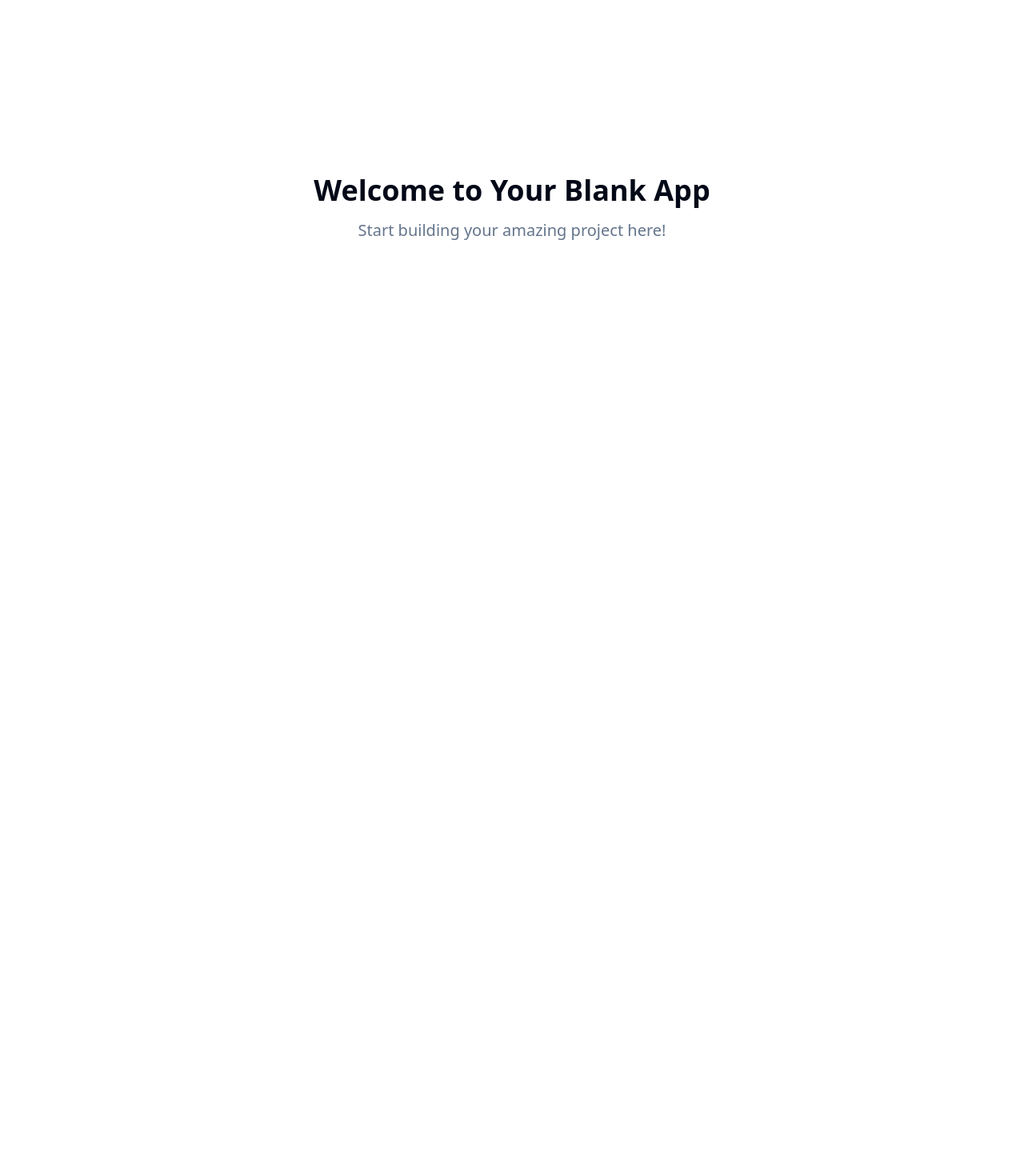
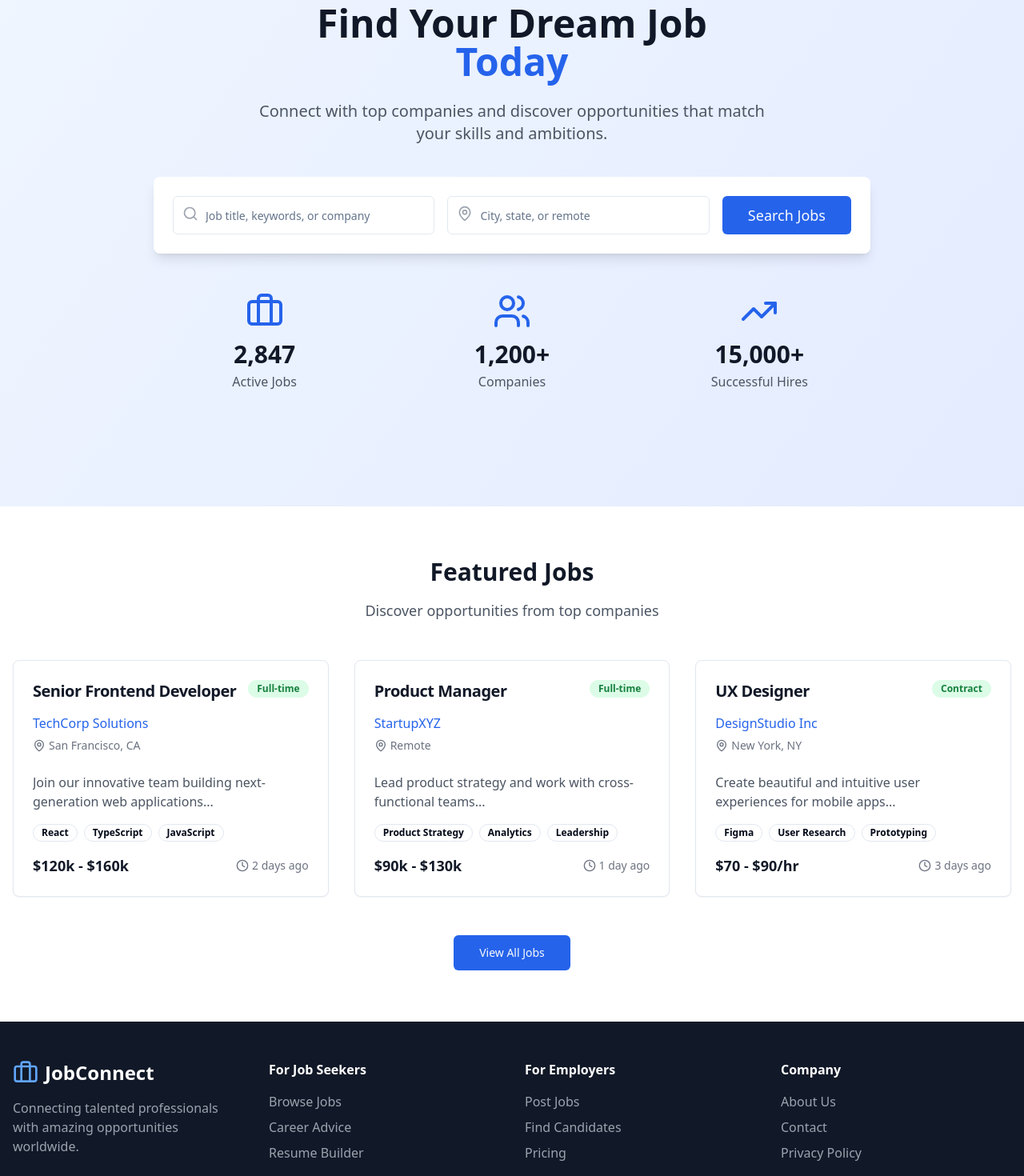
Before and after one commit to Fenet-damena/EthioWork, a React (Vite) app: page / in a window 1280 px wide. Shown: the part 140-1610 px from the top of the page at 80% size. Before the commit the page ends 800 px from the top, so only its background shows below. Built offline with nearby package versions, Linux system fonts and the light colour scheme.

Commit message:
feat: Set up project structure
Create basic frontend and backend project structures.

```diff
--- a/index.html
+++ b/index.html
@@ -1,20 +1,21 @@
+
 <!DOCTYPE html>
 <html lang="en">
   <head>
     <meta charset="UTF-8" />
     <meta name="viewport" content="width=device-width, initial-scale=1.0" />
-    <title>seeker-connect-app</title>
-    <meta name="description" content="Lovable Generated Project" />
-    <meta name="author" content="Lovable" />
+    <title>JobConnect - Find Your Dream Job Today</title>
+    <meta name="description" content="Connect with top companies and discover job opportunities that match your skills. Find your dream job today with JobConnect." />
+    <meta name="author" content="JobConnect Team" />
 
-    <meta property="og:title" content="seeker-connect-app" />
-    <meta property="og:description" content="Lovable Generated Project" />
+    <meta property="og:title" content="JobConnect - Find Your Dream Job Today" />
+    <meta property="og:description" content="Connect with top companies and discover job opportunities that match your skills. Find your dream job today with JobConnect." />
     <meta property="og:type" content="website" />
-    <meta property="og:image" content="https://lovable.dev/opengraph-image-p98pqg.png" />
+    <meta property="og:image" content="/placeholder.svg" />
 
     <meta name="twitter:card" content="summary_large_image" />
-    <meta name="twitter:site" content="@lovable_dev" />
-    <meta name="twitter:image" content="https://lovable.dev/opengraph-image-p98pqg.png" />
+    <meta name="twitter:site" content="@jobconnect" />
+    <meta name="twitter:image" content="/placeholder.svg" />
   </head>
 
   <body>
--- a/src/pages/Index.tsx
+++ b/src/pages/Index.tsx
@@ -1,12 +1,221 @@
-// Update this page (the content is just a fallback if you fail to update the page)
+
+import { Button } from "@/components/ui/button";
+import { Input } from "@/components/ui/input";
+import { Card, CardContent, CardHeader, CardTitle } from "@/components/ui/card";
+import { Badge } from "@/components/ui/badge";
+import { Search, MapPin, Briefcase, Users, TrendingUp, Clock } from "lucide-react";
 
 const Index = () => {
+  const featuredJobs = [
+    {
+      id: 1,
+      title: "Senior Frontend Developer",
+      company: "TechCorp Solutions",
+      location: "San Francisco, CA",
+      type: "Full-time",
+      salary: "$120k - $160k",
+      description: "Join our innovative team building next-generation web applications...",
+      tags: ["React", "TypeScript", "JavaScript"],
+      posted: "2 days ago"
+    },
+    {
+      id: 2,
+      title: "Product Manager",
+      company: "StartupXYZ",
+      location: "Remote",
+      type: "Full-time",
+      salary: "$90k - $130k",
+      description: "Lead product strategy and work with cross-functional teams...",
+      tags: ["Product Strategy", "Analytics", "Leadership"],
+      posted: "1 day ago"
+    },
+    {
+      id: 3,
+      title: "UX Designer",
+      company: "DesignStudio Inc",
+      location: "New York, NY",
+      type: "Contract",
+      salary: "$70 - $90/hr",
+      description: "Create beautiful and intuitive user experiences for mobile apps...",
+      tags: ["Figma", "User Research", "Prototyping"],
+      posted: "3 days ago"
+    }
+  ];
+
+  const stats = [
+    { icon: Briefcase, label: "Active Jobs", value: "2,847" },
+    { icon: Users, label: "Companies", value: "1,200+" },
+    { icon: TrendingUp, label: "Successful Hires", value: "15,000+" }
+  ];
+
   return (
-    <div className="min-h-screen flex items-center justify-center bg-background">
-      <div className="text-center">
-        <h1 className="text-4xl font-bold mb-4">Welcome to Your Blank App</h1>
-        <p className="text-xl text-muted-foreground">Start building your amazing project here!</p>
-      </div>
+    <div className="min-h-screen bg-gradient-to-br from-blue-50 to-indigo-100">
+      {/* Header */}
+      <header className="bg-white shadow-sm border-b">
+        <div className="max-w-7xl mx-auto px-4 sm:px-6 lg:px-8">
+          <div className="flex justify-between items-center h-16">
+            <div className="flex items-center space-x-2">
+              <Briefcase className="h-8 w-8 text-blue-600" />
+              <span className="text-2xl font-bold text-gray-900">JobConnect</span>
+            </div>
+            <nav className="hidden md:flex space-x-8">
+              <a href="#" className="text-gray-700 hover:text-blue-600 font-medium">Find Jobs</a>
+              <a href="#" className="text-gray-700 hover:text-blue-600 font-medium">Companies</a>
+              <a href="#" className="text-gray-700 hover:text-blue-600 font-medium">Post Job</a>
+            </nav>
+            <div className="flex items-center space-x-4">
+              <Button variant="outline">Sign In</Button>
+              <Button className="bg-blue-600 hover:bg-blue-700">Sign Up</Button>
+            </div>
+          </div>
+        </div>
+      </header>
+
+      {/* Hero Section */}
+      <section className="py-20 px-4">
+        <div className="max-w-4xl mx-auto text-center">
+          <h1 className="text-5xl font-bold text-gray-900 mb-6">
+            Find Your Dream Job
+            <span className="text-blue-600 block">Today</span>
+          </h1>
+          <p className="text-xl text-gray-600 mb-10 max-w-2xl mx-auto">
+            Connect with top companies and discover opportunities that match your skills and ambitions.
+          </p>
+
+          {/* Search Bar */}
+          <div className="bg-white rounded-lg shadow-lg p-6 mb-12">
+            <div className="flex flex-col md:flex-row gap-4">
+              <div className="flex-1 relative">
+                <Search className="absolute left-3 top-3 h-5 w-5 text-gray-400" />
+                <Input
+                  placeholder="Job title, keywords, or company"
+                  className="pl-10 h-12 text-lg"
+                />
+              </div>
+              <div className="flex-1 relative">
+                <MapPin className="absolute left-3 top-3 h-5 w-5 text-gray-400" />
+                <Input
+                  placeholder="City, state, or remote"
+                  className="pl-10 h-12 text-lg"
+                />
+              </div>
+              <Button className="h-12 px-8 bg-blue-600 hover:bg-blue-700 text-lg">
+                Search Jobs
+              </Button>
+            </div>
+          </div>
+
+          {/* Stats */}
+          <div className="grid grid-cols-1 md:grid-cols-3 gap-8 mb-16">
+            {stats.map((stat, index) => (
+              <div key={index} className="text-center">
+                <stat.icon className="h-12 w-12 text-blue-600 mx-auto mb-3" />
+                <div className="text-3xl font-bold text-gray-900 mb-1">{stat.value}</div>
+                <div className="text-gray-600">{stat.label}</div>
+              </div>
+            ))}
+          </div>
+        </div>
+      </section>
+
+      {/* Featured Jobs */}
+      <section className="py-16 px-4 bg-white">
+        <div className="max-w-7xl mx-auto">
+          <div className="text-center mb-12">
+            <h2 className="text-3xl font-bold text-gray-900 mb-4">Featured Jobs</h2>
+            <p className="text-gray-600 text-lg">Discover opportunities from top companies</p>
+          </div>
+
+          <div className="grid grid-cols-1 md:grid-cols-2 lg:grid-cols-3 gap-8">
+            {featuredJobs.map((job) => (
+              <Card key={job.id} className="hover:shadow-lg transition-shadow duration-300 cursor-pointer">
+                <CardHeader>
+                  <div className="flex justify-between items-start mb-2">
+                    <CardTitle className="text-xl font-semibold text-gray-900 hover:text-blue-600">
+                      {job.title}
+                    </CardTitle>
+                    <Badge variant="secondary" className="text-green-700 bg-green-100">
+                      {job.type}
+                    </Badge>
+                  </div>
+                  <div className="text-blue-600 font-medium">{job.company}</div>
+                  <div className="flex items-center text-gray-500 text-sm mt-1">
+                    <MapPin className="h-4 w-4 mr-1" />
+                    {job.location}
+                  </div>
+                </CardHeader>
+                <CardContent>
+                  <p className="text-gray-600 mb-4 line-clamp-2">{job.description}</p>
+                  <div className="flex flex-wrap gap-2 mb-4">
+                    {job.tags.map((tag, index) => (
+                      <Badge key={index} variant="outline" className="text-xs">
+                        {tag}
+                      </Badge>
+                    ))}
+                  </div>
+                  <div className="flex justify-between items-center">
+                    <div className="text-lg font-semibold text-gray-900">{job.salary}</div>
+                    <div className="flex items-center text-gray-500 text-sm">
+                      <Clock className="h-4 w-4 mr-1" />
+                      {job.posted}
+                    </div>
+                  </div>
+                </CardContent>
+              </Card>
+            ))}
+          </div>
+
+          <div className="text-center mt-12">
+            <Button size="lg" className="bg-blue-600 hover:bg-blue-700">
+              View All Jobs
+            </Button>
+          </div>
+        </div>
+      </section>
+
+      {/* Footer */}
+      <footer className="bg-gray-900 text-white py-12">
+        <div className="max-w-7xl mx-auto px-4">
+          <div className="grid grid-cols-1 md:grid-cols-4 gap-8">
+            <div>
+              <div className="flex items-center space-x-2 mb-4">
+                <Briefcase className="h-8 w-8 text-blue-400" />
+                <span className="text-2xl font-bold">JobConnect</span>
+              </div>
+              <p className="text-gray-400">
+                Connecting talented professionals with amazing opportunities worldwide.
+              </p>
+            </div>
+            <div>
+              <h3 className="font-semibold mb-4">For Job Seekers</h3>
+              <ul className="space-y-2 text-gray-400">
+                <li><a href="#" className="hover:text-white">Browse Jobs</a></li>
+                <li><a href="#" className="hover:text-white">Career Advice</a></li>
+                <li><a href="#" className="hover:text-white">Resume Builder</a></li>
+              </ul>
+            </div>
+            <div>
+              <h3 className="font-semibold mb-4">For Employers</h3>
+              <ul className="space-y-2 text-gray-400">
+                <li><a href="#" className="hover:text-white">Post Jobs</a></li>
+                <li><a href="#" className="hover:text-white">Find Candidates</a></li>
+                <li><a href="#" className="hover:text-white">Pricing</a></li>
+              </ul>
+            </div>
+            <div>
+              <h3 className="font-semibold mb-4">Company</h3>
+              <ul className="space-y-2 text-gray-400">
+                <li><a href="#" className="hover:text-white">About Us</a></li>
+                <li><a href="#" className="hover:text-white">Contact</a></li>
+                <li><a href="#" className="hover:text-white">Privacy Policy</a></li>
+              </ul>
+            </div>
+          </div>
+          <div className="border-t border-gray-800 mt-8 pt-8 text-center text-gray-400">
+            <p>&copy; 2024 JobConnect. All rights reserved.</p>
+          </div>
+        </div>
+      </footer>
     </div>
   );
 };
```
